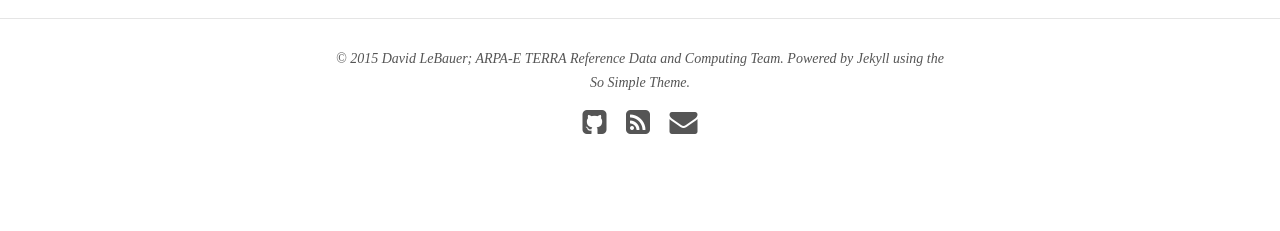
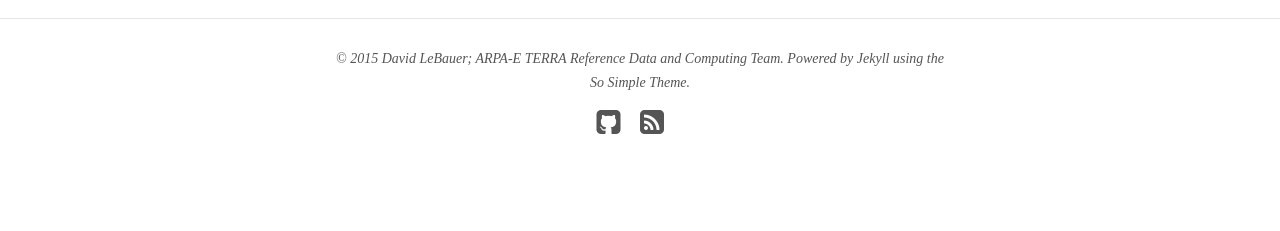
Before and after one commit to terra-reference/terraref.github.io, a Jekyll site: the page built from index.html, in a window 1280 px wide. Shown: the part 1642-1873 px from the top of the page. Built offline with Jekyll 4.4.1, drawn with Linux system fonts in a browser that asks for light colours; nearby versions of some CDN libraries.

Commit message:
Update footer.html

```diff
--- a/_includes/footer.html
+++ b/_includes/footer.html
@@ -16,4 +16,4 @@
   <a href="{{ site.url }}/feed.xml" title="Atom/RSS feed"><i class="fa fa-rss-square fa-2x"></i></a>
 
 
-<a href=http://eepurl.com/bEr7Ov title = "sign up for email"><i class="fa fa-envelope fa-2x"></i></a>
+<a href=http://eepurl.com/bEr7Ov title = "subscribe"><i class="fa fa-newspaper-o fa-2x"></i></a>
```
